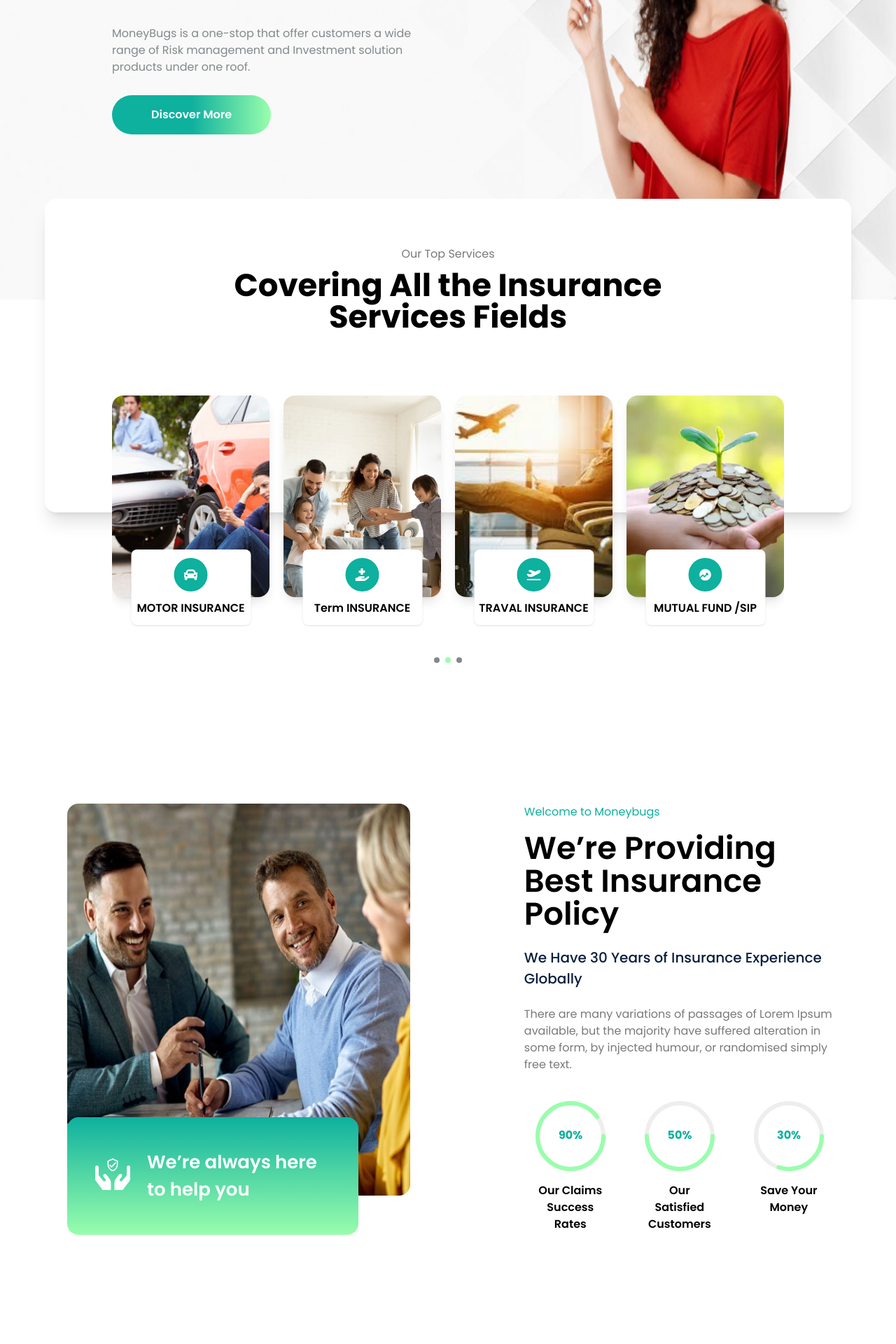
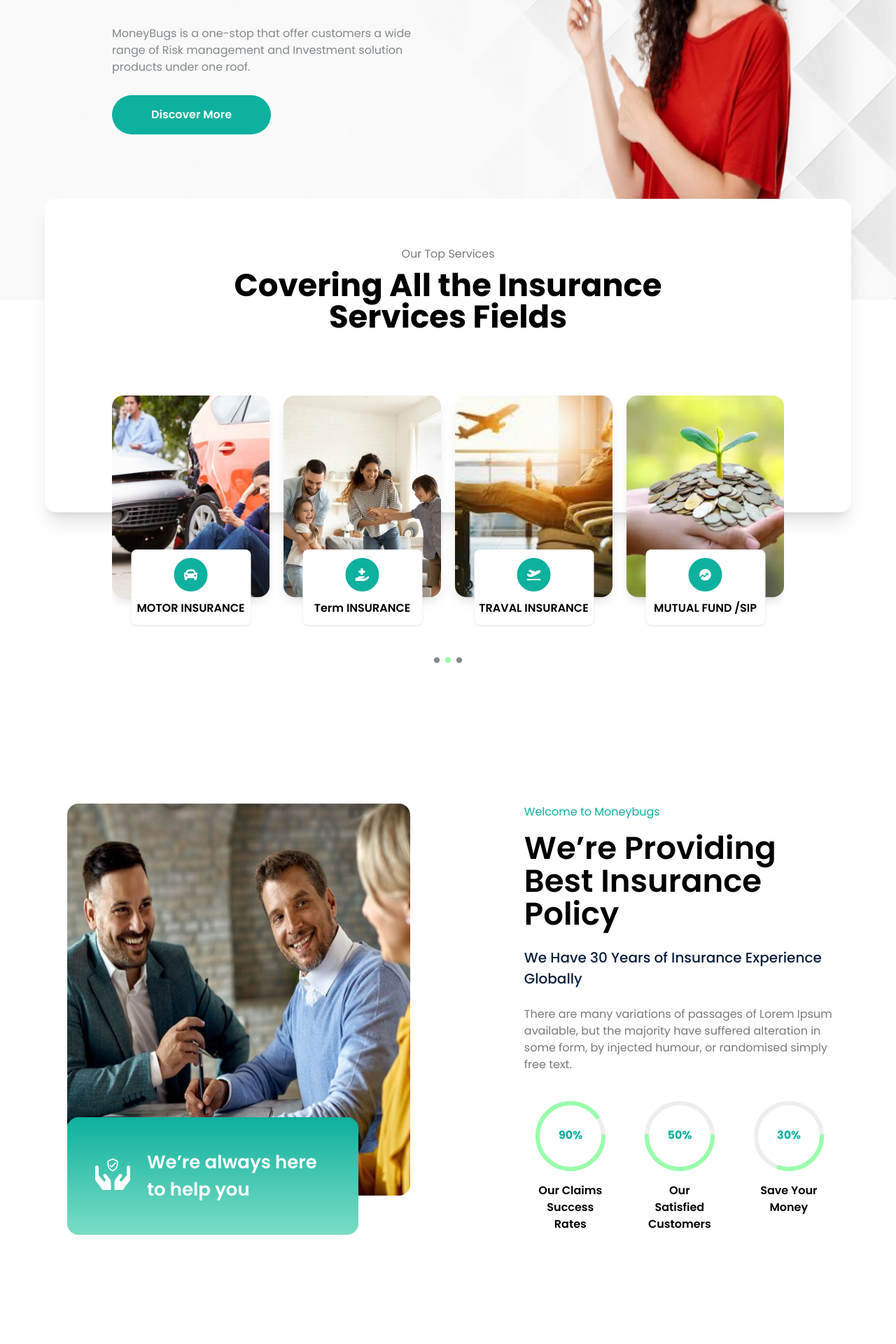
Before and after one commit to ShuklaAnchal/moneybugs, a Next.js app: page / in a window 1280 px wide. Shown: the part 500-2420 px from the top of the page at 70% size. Built offline with nearby package versions, Linux system fonts and the light colour scheme.

Commit message:
color change

```diff
--- a/src/app/globals.css
+++ b/src/app/globals.css
@@ -16,12 +16,19 @@
   border-radius: 20px;
 }
 
+/* .bgclo {
+  background: linear-gradient(to bottom, #0EB09E , #99FEAC );
+} */
+
+/* #7bddc5 */
+ /* #16C79A */
 .bgclo {
-  background: linear-gradient(to bottom, #0EB09E , #99FEAC );
+  background: linear-gradient(to bottom, #0EB09E , #7bddc5 );
 }
 
 .bgclo1 {
-  background: linear-gradient(to right, #0EB09E 0%, #0EB09E 50%, #99FEAC 100%);
+  /* background: linear-gradient(to right, #0EB09E 0%, #0EB09E 50%, #99FEAC 100%); */
+  background-color: #0EB09E;
 }
 
   .custom-swiper .swiper-pagination {
```
